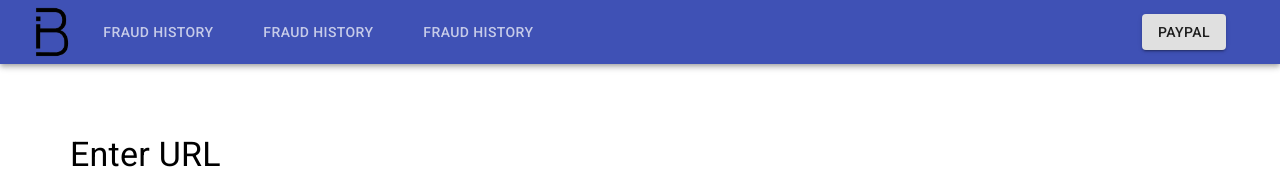
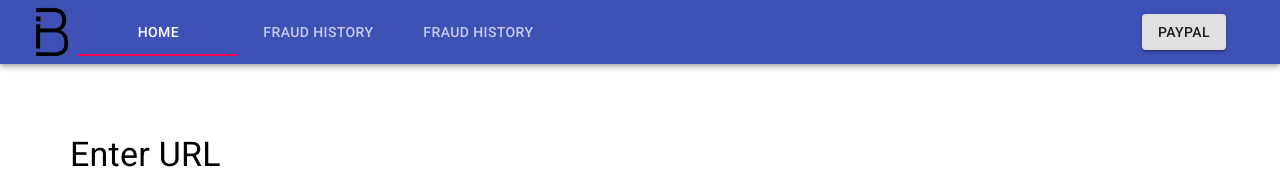
Before and after one commit to pranita122/CapstoneWebApp, a React (Create React App) app: page / in a window 1280 px wide. Shown: the top 169 px of the page. Built offline with nearby package versions, Linux system fonts and the light colour scheme.

Commit message:
added URL submission functions

```diff
--- a/src/App.jsx
+++ b/src/App.jsx
@@ -1,4 +1,4 @@
-import React from 'react';
+import React, { useState } from 'react';
 import { Typography, TextField, Grid, Button, AppBar, Toolbar, IconButton, Tabs, Tab, } from '@material-ui/core';
 import MenuIcon from "@material-ui/icons/Menu";
 import './App.css';
@@ -11,13 +11,32 @@ function App() {
   const payPalStyle = {marginRight: '30px'};
   const tabsStyle = {flexGrow: 1};
 
+  function handleChange(event) {
+    console.log('Function was called')
+    console.log(event.target.value)
+    setTestURL(event.target.value)
+  }
+
+  async function handleClick() {
+    console.log('Button was clicked')
+
+    const url = "http://impostor-blocker.com/v1/" + testURL + "/[brandid]"
+
+    const response = await fetch(url)
+    const text = await response.text();
+
+    console.log(text);
+  }
+
+  const [testURL, setTestURL] = useState('')
+
   return (
     <div>
       <AppBar position="static">
         <Toolbar>
           <img src={logo} style={logoStyle}/>
-          <Tabs style={tabsStyle}>
-            <Tab label="Fraud History"/>
+          <Tabs value={0} style={tabsStyle}>
+            <Tab label="Home"/>
             <Tab label="Fraud History"/>
             <Tab label="Fraud History"/>
           </Tabs>
@@ -32,15 +51,15 @@ function App() {
         </Typography>
         <Grid container spacing={3} alignItems='center'>
           <Grid item xs={10}>
-            <TextField variant="filled" fullWidth />
+            <TextField variant="filled" fullWidth value={testURL} onChange={handleChange}/>
           </Grid>
           <Grid item xs={2}>
-            <Button variant="contained" size='large'>Submit</Button>
+            <Button variant="contained" size='large' onClick={handleClick}>Submit</Button>
           </Grid>
         </Grid>
       </div>
     </div>
-  );
+  )
 }
 
 
```
